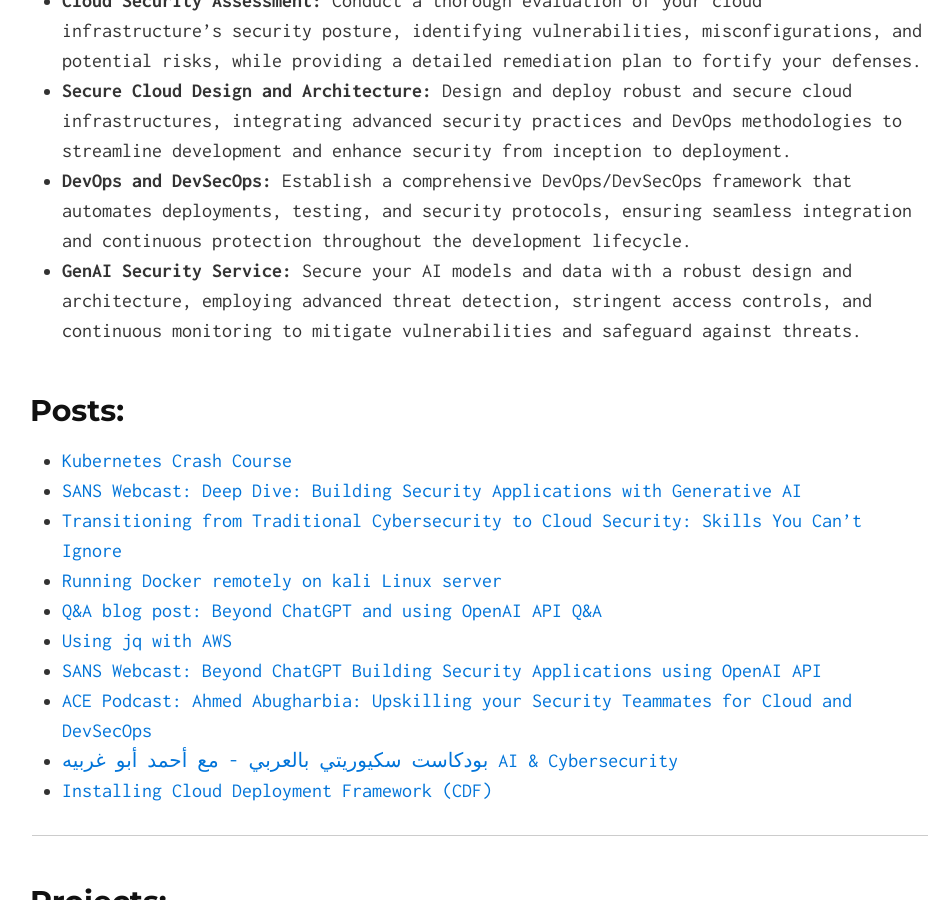
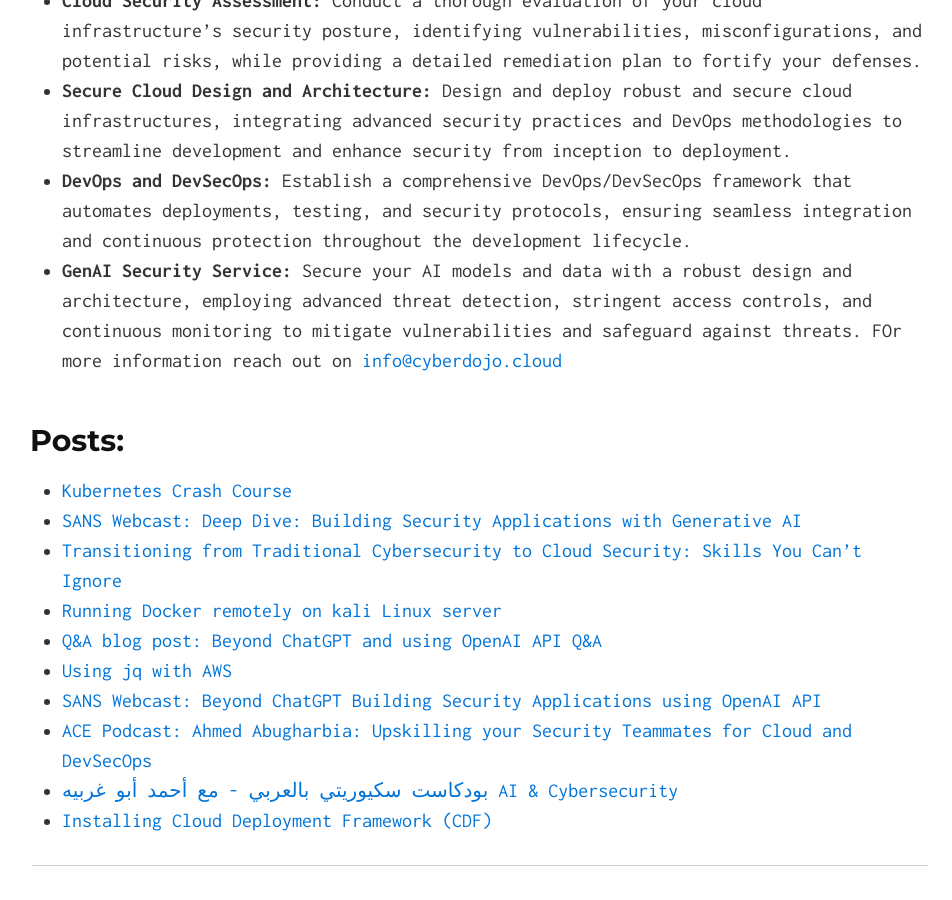
Before and after one commit to Ahmed-AG/cyberdojo-page, a Jekyll site: the page built from index.md, in a window 1280 px wide and 900 px high, scrolled down 395 px. Shown: the whole window, without its empty margins (160-1112 px from the left). Built offline with Jekyll 4.4.1, drawn with Linux system fonts in a browser that asks for light colours; our own code applies the rules of GitHub Pages for plain Markdown files.

Commit message:
Update services

```diff
--- a/index.md
+++ b/index.md
@@ -7,6 +7,8 @@
 - **DevOps and DevSecOps:** Establish a comprehensive DevOps/DevSecOps framework that automates deployments, testing, and security protocols, ensuring seamless integration and continuous protection throughout the development lifecycle.
 <!-- - **Managed Services:** Proactively manage and optimize your cloud infrastructure with ongoing monitoring, maintenance, and expert support, ensuring continuous security and operational excellence. -->
 - **GenAI Security Service:** Secure your AI models and data with a robust design and architecture, employing advanced threat detection, stringent access controls, and continuous monitoring to mitigate vulnerabilities and safeguard against threats.
+FOr more information reach out on <a href="mailto:info@cyberdojo.cloud" target="_blank">info@cyberdojo.cloud</a>
+
 
 ## <a id="read"></a>Posts:
 - [Kubernetes Crash Course](/read/Kubernetes-crash-course.html)
```
